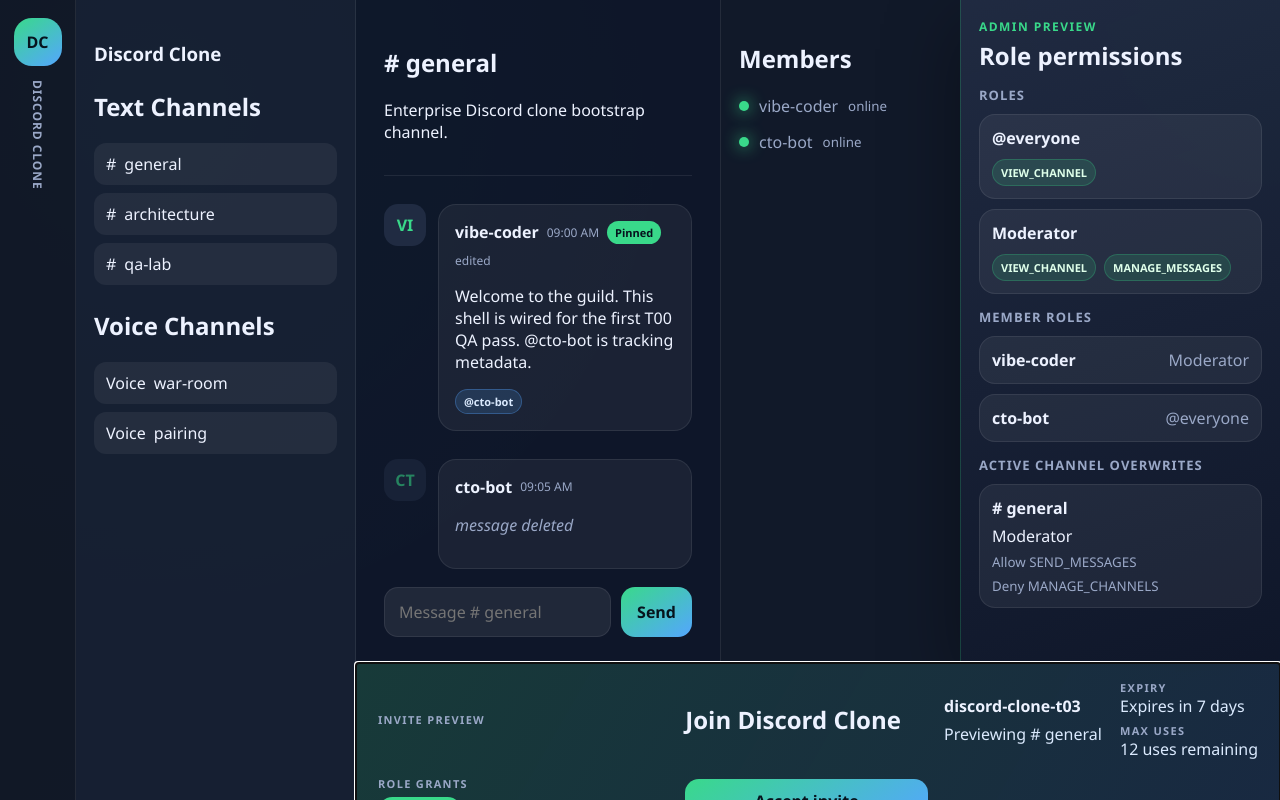
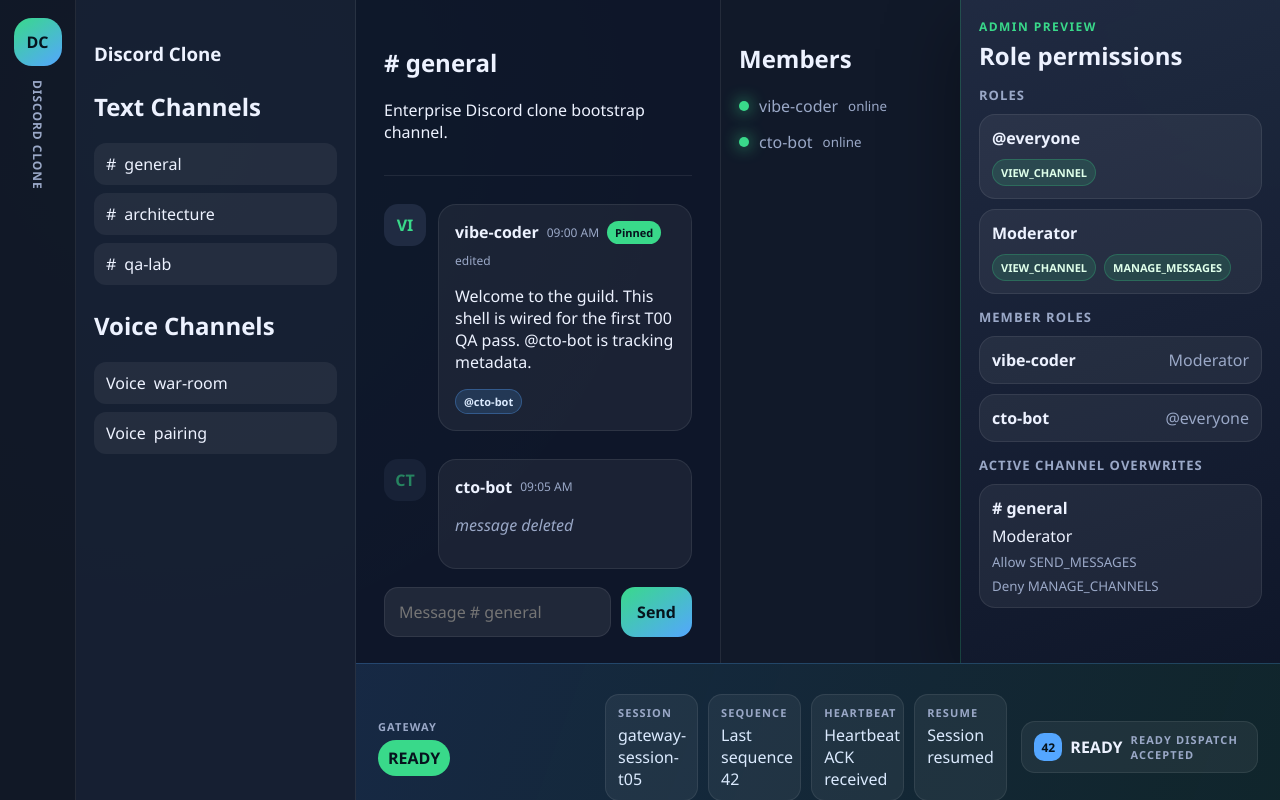
Before and after one commit to kim-sung-sig/discord-clone, a Nuxt app in the folder apps/web/: page /app in a window 1280 px wide. Shown: the top 800 px of the page. Built offline with nearby package versions, Linux system fonts and the light colour scheme.

Commit message:
feat: add gateway status UI

```diff
--- a/apps/web/assets/css/main.css
+++ b/apps/web/assets/css/main.css
@@ -40,7 +40,7 @@ input {
 .workspace {
   display: grid;
   grid-template-columns: 280px minmax(0, 1fr) 240px 320px;
-  grid-template-rows: minmax(0, 1fr) auto 76px;
+  grid-template-rows: minmax(0, 1fr) auto auto 76px;
   min-width: 0;
 }
 
@@ -81,7 +81,7 @@ input {
 }
 
 .channel-sidebar {
-  grid-row: 1 / 4;
+  grid-row: 1 / 5;
   padding: 22px 18px;
   background: rgba(23, 32, 51, 0.94);
   border-right: 1px solid var(--line);
@@ -276,7 +276,7 @@ input {
 
 .user-panel {
   grid-column: 2 / 5;
-  grid-row: 3;
+  grid-row: 4;
   display: flex;
   align-items: center;
   justify-content: space-between;
@@ -305,6 +305,97 @@ input {
   border-bottom: 0;
   border-radius: 0;
   box-shadow: 0 24px 70px rgba(0, 0, 0, 0.36);
+}
+
+.gateway-status-panel {
+  grid-column: 2 / 5;
+  grid-row: 2;
+  display: grid;
+  grid-template-columns: minmax(180px, 0.9fr) minmax(0, 1.7fr) minmax(220px, 1fr);
+  gap: 14px;
+  align-items: center;
+  padding: 14px 22px;
+  background:
+    linear-gradient(110deg, rgba(84, 166, 255, 0.16), rgba(57, 217, 138, 0.1)),
+    rgba(12, 18, 32, 0.98);
+  border-top: 1px solid rgba(84, 166, 255, 0.24);
+}
+
+.gateway-status-header,
+.gateway-status-grid,
+.gateway-event-log {
+  min-width: 0;
+}
+
+.gateway-status-header p,
+.gateway-status-grid dt,
+.gateway-event small {
+  color: var(--muted);
+  font-size: 11px;
+  font-weight: 800;
+  letter-spacing: 0.1em;
+  text-transform: uppercase;
+}
+
+.gateway-status-header p,
+.gateway-status-grid dl,
+.gateway-status-grid dt,
+.gateway-status-grid dd {
+  margin: 0;
+}
+
+.gateway-status-header strong {
+  display: inline-grid;
+  margin-top: 6px;
+  padding: 7px 10px;
+  color: #06131d;
+  background: var(--accent);
+  border-radius: 999px;
+}
+
+.gateway-status-grid {
+  display: grid;
+  grid-template-columns: repeat(4, minmax(0, 1fr));
+  gap: 10px;
+}
+
+.gateway-status-grid div,
+.gateway-event {
+  padding: 10px 12px;
+  background: rgba(255, 255, 255, 0.06);
+  border: 1px solid var(--line);
+  border-radius: 14px;
+}
+
+.gateway-status-grid dd {
+  margin-top: 4px;
+  color: #dbeafe;
+}
+
+.gateway-event-log {
+  display: flex;
+  gap: 8px;
+  overflow-x: auto;
+}
+
+.gateway-event {
+  display: grid;
+  grid-template-columns: auto auto minmax(0, 1fr);
+  gap: 8px;
+  align-items: center;
+  min-width: 220px;
+}
+
+.gateway-event span {
+  display: grid;
+  width: 28px;
+  height: 28px;
+  place-items: center;
+  color: #06131d;
+  font-size: 12px;
+  font-weight: 900;
+  background: #54a6ff;
+  border-radius: 10px;
 }
 
 .role-panel-header p,
@@ -383,6 +474,7 @@ input {
 
 .invite-modal {
   grid-column: 2 / 5;
+  grid-row: 3;
   display: grid;
   grid-template-columns: minmax(180px, 1.2fr) minmax(220px, 1fr) minmax(160px, auto) auto;
   gap: 16px;
@@ -472,6 +564,15 @@ input {
     grid-column: 2 / 4;
   }
 
+  .gateway-status-panel {
+    grid-column: 2 / 4;
+    grid-template-columns: 1fr;
+  }
+
+  .gateway-status-grid {
+    grid-template-columns: repeat(2, minmax(0, 1fr));
+  }
+
   .invite-modal {
     grid-column: 2 / 4;
     grid-template-columns: 1fr 1fr;
@@ -499,6 +600,14 @@ input {
     grid-column: 1;
   }
 
+  .gateway-status-panel {
+    grid-column: 1;
+  }
+
+  .gateway-status-grid {
+    grid-template-columns: 1fr;
+  }
+
   .invite-modal {
     grid-column: 1;
     grid-template-columns: 1fr;
--- /dev/null
+++ b/apps/web/components/shell/GatewayStatusPanel.vue
@@ -0,0 +1,47 @@
+<script setup lang="ts">
+import { useShellStore } from '../../stores/shell'
+
+const shell = useShellStore()
+</script>
+
+<template>
+  <aside class="gateway-status-panel" data-testid="gateway-status-panel" aria-label="Gateway status">
+    <header class="gateway-status-header">
+      <p>Gateway</p>
+      <strong data-testid="gateway-status">{{ shell.gateway.status }}</strong>
+    </header>
+
+    <dl class="gateway-status-grid">
+      <div>
+        <dt>Session</dt>
+        <dd>{{ shell.gateway.sessionId }}</dd>
+      </div>
+      <div>
+        <dt>Sequence</dt>
+        <dd data-testid="gateway-last-sequence">Last sequence {{ shell.gateway.lastSequence }}</dd>
+      </div>
+      <div>
+        <dt>Heartbeat</dt>
+        <dd data-testid="gateway-heartbeat-ack">{{ shell.gatewayHeartbeatAckLabel }}</dd>
+      </div>
+      <div>
+        <dt>Resume</dt>
+        <dd data-testid="gateway-resumed">{{ shell.gatewayResumeLabel }}</dd>
+      </div>
+    </dl>
+
+    <section class="gateway-event-log" aria-label="Gateway events">
+      <article
+        v-for="event in shell.gateway.events"
+        :key="event.sequence"
+        class="gateway-event"
+        :data-testid="`gateway-event-${event.sequence}`"
+        :data-gateway-sequence="event.sequence"
+      >
+        <span>{{ event.sequence }}</span>
+        <strong>{{ event.type }}</strong>
+        <small>{{ event.label }}</small>
+      </article>
+    </section>
+  </aside>
+</template>
--- a/apps/web/pages/app.vue
+++ b/apps/web/pages/app.vue
@@ -5,6 +5,7 @@ import ChatViewport from '../components/shell/ChatViewport.vue'
 import InviteModal from '../components/invite/InviteModal.vue'
 import MemberSidebar from '../components/shell/MemberSidebar.vue'
 import RolePermissionPanel from '../components/shell/RolePermissionPanel.vue'
+import GatewayStatusPanel from '../components/shell/GatewayStatusPanel.vue'
 import UserPanel from '../components/shell/UserPanel.vue'
 
 definePageMeta({
@@ -20,6 +21,7 @@ definePageMeta({
       <ChatViewport />
       <MemberSidebar />
       <RolePermissionPanel />
+      <GatewayStatusPanel />
       <InviteModal />
       <UserPanel />
     </section>
--- a/apps/web/stores/shell.ts
+++ b/apps/web/stores/shell.ts
@@ -58,6 +58,23 @@ export interface ShellMember {
   name: string
   status: string
   roleIds: string[]
+}
+
+export type GatewayConnectionStatus = 'READY' | 'DISCONNECTED'
+
+export interface ShellGatewayEvent {
+  sequence: number
+  type: string
+  label: string
+}
+
+export interface ShellGatewayState {
+  status: GatewayConnectionStatus
+  sessionId: string
+  lastSequence: number
+  lastHeartbeatAckAt: string
+  resumed: boolean
+  events: ShellGatewayEvent[]
 }
 
 const extractMentions = (body: string): string[] => {
@@ -191,6 +208,20 @@ export const useShellStore = defineStore('shell', {
       uses: 0,
       roleGrantIds: ['role-moderator']
     } satisfies ShellInvitePreview,
+    gateway: {
+      status: 'READY',
+      sessionId: 'gateway-session-t05',
+      lastSequence: 42,
+      lastHeartbeatAckAt: '2026-05-13T09:12:00.000Z',
+      resumed: true,
+      events: [
+        {
+          sequence: 42,
+          type: 'READY',
+          label: 'ready dispatch accepted'
+        }
+      ]
+    } satisfies ShellGatewayState,
     currentUser: 'vibe-coder',
     composerBody: '',
     voiceState: 'voice disconnected'
@@ -241,7 +272,10 @@ export const useShellStore = defineStore('shell', {
         usesRemaining: state.invitePreview.maxUses - state.invitePreview.uses,
         roleNames
       }
-    }
+    },
+    gatewayHeartbeatAckLabel: (state) =>
+      state.gateway.lastHeartbeatAckAt ? 'Heartbeat ACK received' : 'Awaiting heartbeat ACK',
+    gatewayResumeLabel: (state) => (state.gateway.resumed ? 'Session resumed' : 'Fresh session')
   },
   actions: {
     selectChannel(channelId: string) {
@@ -272,6 +306,22 @@ export const useShellStore = defineStore('shell', {
         mentions: extractMentions(body)
       })
       this.composerBody = ''
+    },
+    recordGatewayEvent(event: ShellGatewayEvent) {
+      if (event.sequence <= this.gateway.lastSequence) {
+        return
+      }
+
+      const alreadyRecorded = this.gateway.events.some(
+        (candidate) => candidate.sequence === event.sequence
+      )
+
+      if (alreadyRecorded) {
+        return
+      }
+
+      this.gateway.events.push(event)
+      this.gateway.lastSequence = Math.max(this.gateway.lastSequence, event.sequence)
     }
   }
 })
```
Also changed, not shown: 2 other files (tests, documents, lock files or other folders).
